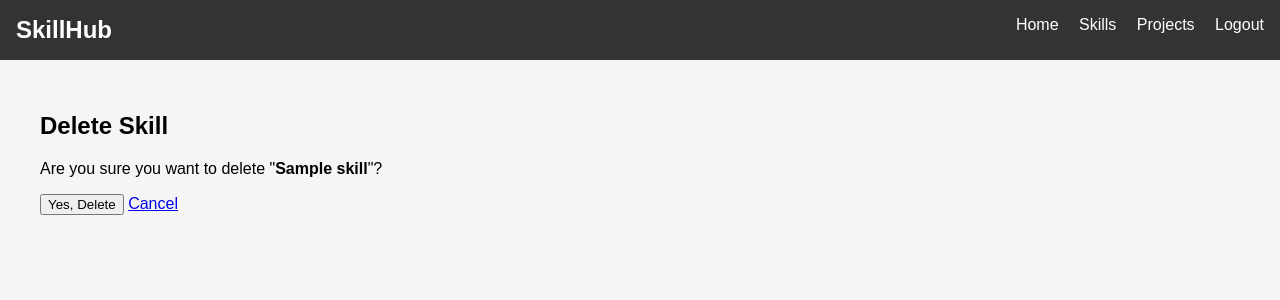
After one commit to hayat-hani/Capstone-Project, a Django app: page /skills/1/delete/ in a window 1280 px wide. The commit adds this page. Shown: the top 300 px of the page. Run offline with Django 5.2, Linux system fonts and the light colour scheme; a user stored in the database is signed in; tables that the repository leaves empty hold one stand-in row (values such as "Sample post").

Commit message:
completed CRUD for Skills

```diff
--- /dev/null
+++ b/main_app/templates/main_app/skill_confirm_delete.html
@@ -0,0 +1,13 @@
+{% extends 'main_app/base.html' %}
+
+{% block content %}
+<div class="delete-container">
+    <h2>Delete Skill</h2>
+    <p>Are you sure you want to delete "<strong>{{ skill.title}}</strong>"?</p>
+    <form method="post">
+        {% csrf_token %}
+        <button type="submit" class="btn-danger">Yes, Delete</button>
+        <a href="{% url 'main_app:skills_list' %}" class="btn-secondary">Cancel</a>
+    </form>
+</div>
+{% endblock %}
--- a/main_app/templates/main_app/skills_list.html
+++ b/main_app/templates/main_app/skills_list.html
@@ -12,6 +12,10 @@
         <p>{{ skill.description }}</p>
         <p>Category: {{ skill.category }}</p>
         <p>Progress: {{ skill.progress }}%</p>
+        <div class="skill-actions">
+        <a href="{% url 'main_app:skill_edit' skill.id %}" class="btn-edit">Edit</a>
+        <a href="{% url 'main_app:skill_delete' skill.id %}" class="btn-delete">Delete</a>
+        </div>
       </li>
     {% endfor %}
   </ul>
--- a/main_app/urls.py
+++ b/main_app/urls.py
@@ -10,4 +10,6 @@ urlpatterns = [
     path('logout/', views.user_logout, name='logout'),
     path('signup/', views.user_signup, name='signup'),
     path('skills/add/', views.skill_create, name='skill_create'),
+    path('skills/<int:skill_id>/edit/', views.skill_edit, name='skill_edit'),
+    path('skills/<int:skill_id>/delete/', views.skill_delete, name='skill_delete'),
 ]
--- a/main_app/views.py
+++ b/main_app/views.py
@@ -54,8 +54,7 @@ def user_signup(request):
               return redirect('main_app:home')
       else:
           form = UserCreationForm()
-      return render(request, 'main_app/signup.html', {'form':
-  form})
+      return render(request, 'main_app/signup.html', {'form': form})
 
 
 def skill_create(request):
@@ -72,3 +71,29 @@ def skill_create(request):
           return render(request, 'main_app/skill_form.html',{'form': form, 'action': 'Add'})
       else:
           return redirect('main_app:login')
+
+
+def skill_edit(request, skill_id):
+      if request.user.is_authenticated:
+          skill = Skill.objects.get(id=skill_id, user=request.user)
+          if request.method == 'POST':
+              form = SkillForm(request.POST, instance=skill)
+              if form.is_valid():
+                  form.save()
+                  return redirect('main_app:skills_list')
+          else:
+              form = SkillForm(instance=skill)
+          return render(request, 'main_app/skill_form.html',
+  {'form': form, 'action': 'Edit'})
+      else:
+          return redirect('main_app:login')
+
+def skill_delete(request, skill_id):
+      if request.user.is_authenticated:
+          skill = Skill.objects.get(id=skill_id, user=request.user)
+          if request.method == 'POST':
+              skill.delete()
+              return redirect('main_app:skills_list')
+          return render(request, 'main_app/skill_confirm_delete.html', {'skill': skill})
+      else:
+          return redirect('main_app:login')
```
